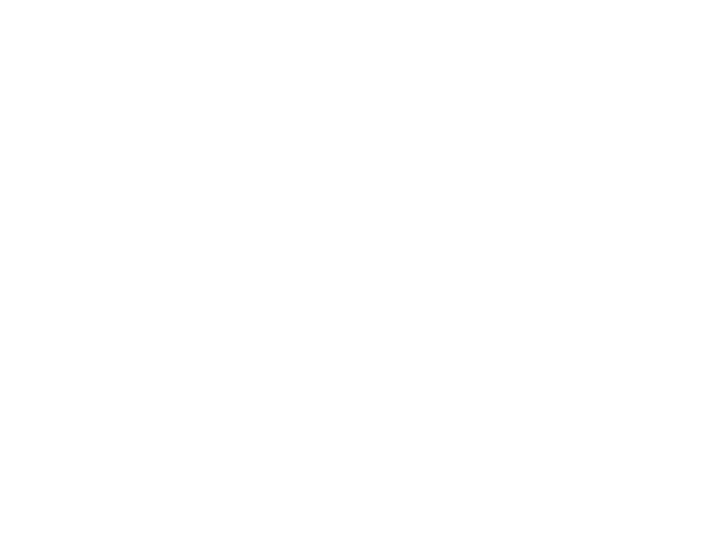
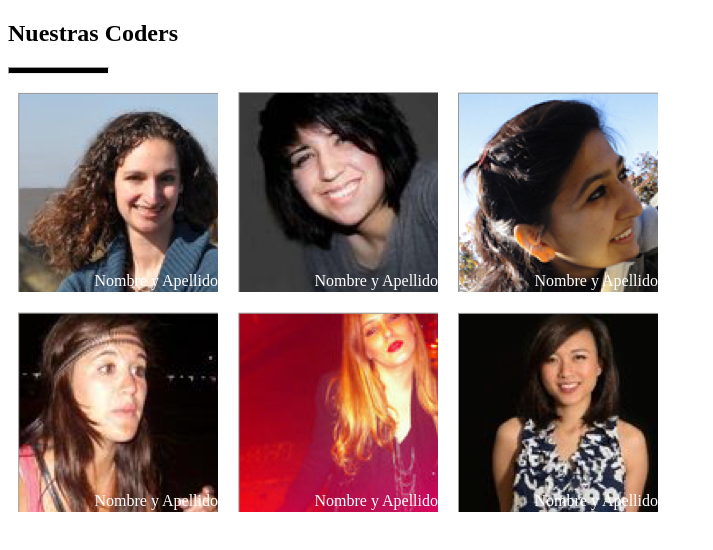
Before and after one commit to jlonuz/nuestras-coders, a plain HTML site: page index.html in a window 1280 px wide. Shown: the whole page, without its empty margins (0-713 px from the left). Drawn offline with Linux system fonts and the light colour scheme.

Commit message:
Nuestras coders

```diff
--- a/css/main.css
+++ b/css/main.css
@@ -1 +1,57 @@
-/* Inserta tu código aqui */
+hr {
+  background-color: black;
+  height: 5px;
+  margin-left: 0%;
+  margin-right: 92%;
+}
+.fondo 	{
+	width: 200px;
+	height: 200px;
+	display:inline-block;
+	margin:10px;
+}
+.boxuno:before, .boxdos:before	{
+	content: "";
+	display: block;
+	clear:both;
+}
+.name	{
+	position: relative;
+	top:180px;
+	float:right;
+	color:white;
+}
+.uno	{
+	background-image:url(../img/profile-1.png);
+	float:left;
+
+}
+
+.dos	{
+	background-image:url(../img/profile-2.png);
+	float:left;
+}
+
+.tres	{
+	background-image:url(../img/profile-3.png);
+	float:left;
+}
+
+
+.boxdos{
+	}
+
+.cuatro	{
+	background-image:url(../img/profile-4.png);
+	float:left;
+}
+
+.cinco	{
+	background-image:url(../img/profile-5.png);
+	float:left;
+}
+
+.seis	{
+	background-image:url(../img/profile-6.png);
+	float:left;
+}
--- a/index.html
+++ b/index.html
@@ -1,9 +1,41 @@
 <!DOCTYPE html>
 <html>
 	<head>
-		<!-- Inserta tu código aqui -->
+		<title>Nuestras Coders</title>
+		<link rel="stylesheet" type="text/css" href="css/main.css">
+
 	</head>
 	<body>
-		<!-- Inserta tu código aqui -->
+		<h2>Nuestras Coders</h2>
+		<hr>
+		<div class="boxuno">
+
+			<div class="fondo uno">
+				<div class="name">Nombre y Apellido</div>
+			</div>
+
+			<div class="fondo dos">
+				<div class="name">Nombre y Apellido</div>
+			</div>
+
+			<div class="fondo tres">
+				<div class="name">Nombre y Apellido</div>
+			</div>
+		</div>
+
+		<div class="boxdos">
+
+			<div class="fondo cuatro">
+				<div class="name">Nombre y Apellido</div>
+			</div>
+
+			<div class="fondo cinco">
+				<div class="name">Nombre y Apellido</div>
+			</div>
+
+			<div class="fondo seis">
+				<div class="name">Nombre y Apellido</div>
+			</div>
+		</div>
 	</body>
 </html>
```
